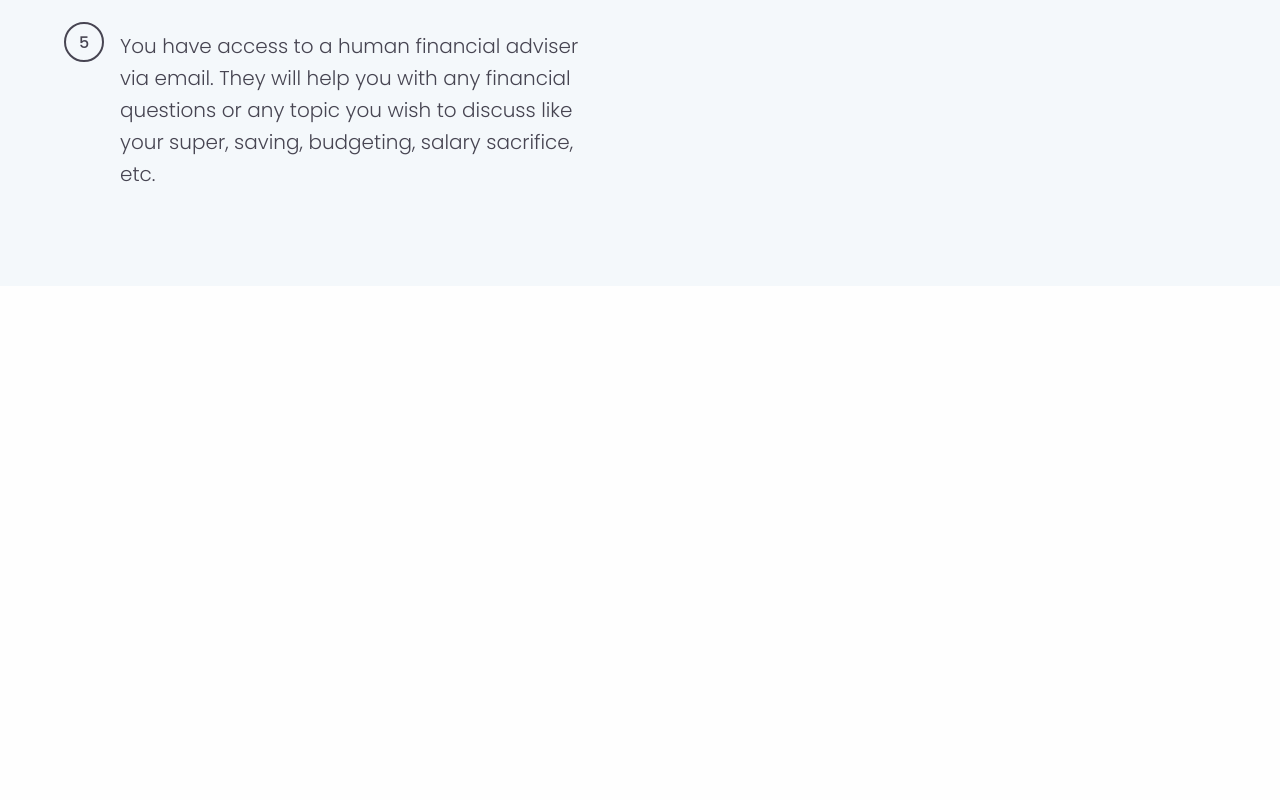
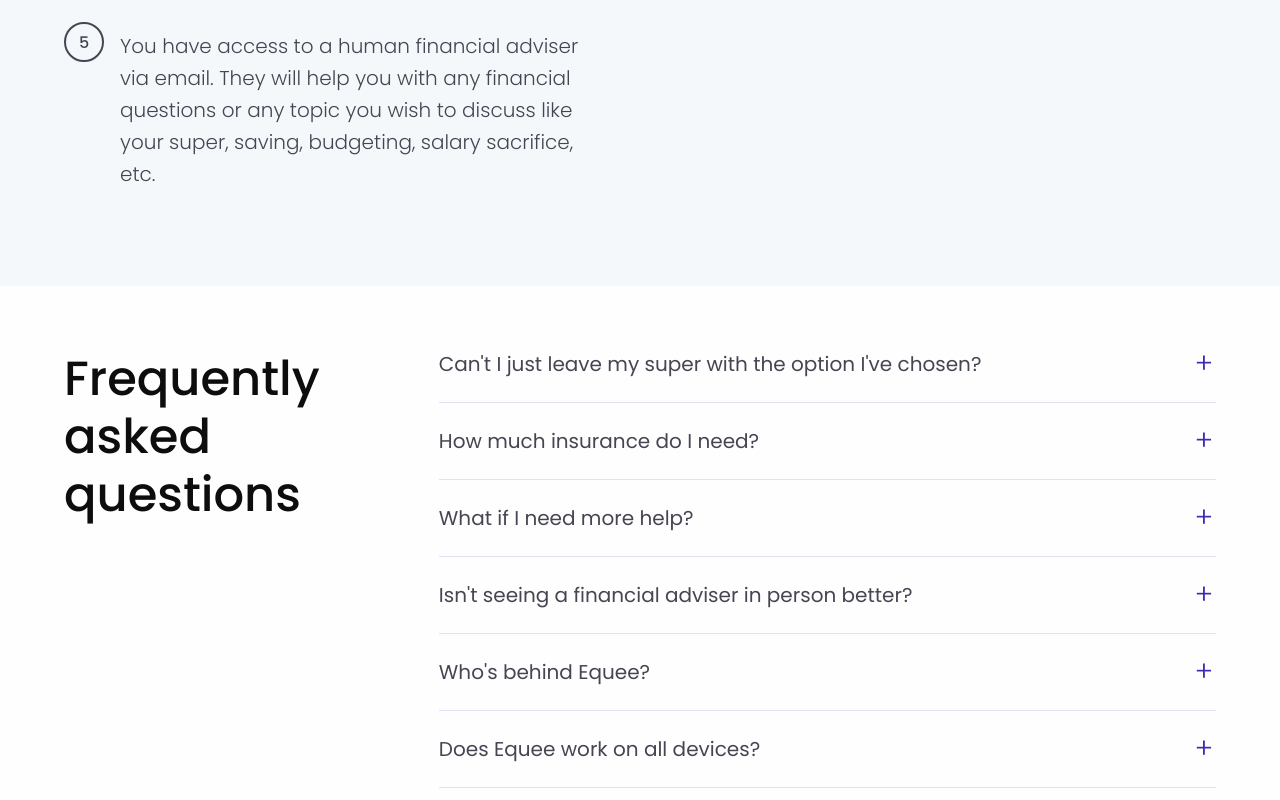
Before and after one commit to arharutyu/equee-public, a React (Vite) app: page / in a window 1280 px wide. Shown: the part 7446-8246 px from the top of the page. Before the commit the page ends 7732 px from the top, so only its background shows below. Built offline with nearby package versions, Linux system fonts and the light colour scheme.

Commit message:
Implemented basic FAQ component parts

```diff
--- /dev/null
+++ b/src/components/10-FAQ/FAQ.css
@@ -0,0 +1,170 @@
+.faq {
+    background-color: var(--color-white);
+    padding: var(--spacing-3xl) 0;
+}
+
+.faq-grid {
+    display: grid;
+    grid-template-columns: 1fr;
+    gap: var(--spacing-2xl);
+}
+
+/* FAQ Header */
+.faq-header .section-title {
+    color: var(--color-black);
+    font-size: var(--font-size-h2);
+    font-weight: 500;
+    line-height: 1.2;
+    margin-bottom: 0;
+}
+
+/* FAQ Items Container */
+.faq-items {
+    display: flex;
+    flex-direction: column;
+    gap: 0;
+}
+
+/* Individual FAQ Item */
+.faq-item {
+    border-bottom: 1px solid var(--color-purple-light);
+    padding: var(--spacing-lg) 0;
+}
+
+.faq-item:first-child {
+    padding-top: 0;
+}
+
+/* FAQ Question Button */
+.faq-question {
+    width: 100%;
+    display: flex;
+    justify-content: space-between;
+    align-items: flex-start;
+    gap: var(--spacing-lg);
+    background: none;
+    border: none;
+    padding: 0;
+    cursor: pointer;
+    text-align: left;
+    font-family: var(--font-family);
+}
+
+.faq-question:hover .faq-question-text {
+    color: var(--color-purple-dark);
+}
+
+.faq-question-text {
+    color: var(--color-grey);
+    font-size: var(--font-size-h5);
+    font-weight: 400;
+    line-height: 1.4;
+    transition: color var(--transition-normal);
+}
+
+/* FAQ Icon */
+.faq-icon {
+    color: var(--color-purple-dark);
+    font-size: 1.75rem;
+    font-weight: 300;
+    line-height: 1;
+    min-width: 24px;
+    text-align: center;
+    transition: transform var(--transition-normal);
+    flex-shrink: 0;
+}
+
+.faq-item-open .faq-icon {
+    transform: rotate(0deg);
+}
+
+/* FAQ Answer */
+.faq-answer {
+    margin-top: var(--spacing-md);
+    padding-right: var(--spacing-3xl);
+    animation: fadeIn 0.3s ease-in-out;
+}
+
+.faq-answer p {
+    color: var(--color-grey);
+    font-size: var(--font-size-p);
+    font-weight: 300;
+    line-height: 1.6;
+    margin-bottom: 0;
+}
+
+@keyframes fadeIn {
+    from {
+        opacity: 0;
+        transform: translateY(-10px);
+    }
+    to {
+        opacity: 1;
+        transform: translateY(0);
+    }
+}
+
+/* Mobile Styles */
+@media (max-width: 768px) {
+    .faq {
+        padding: var(--spacing-2xl) 0;
+    }
+
+    .faq-grid {
+        gap: var(--spacing-xl);
+    }
+
+    .faq-header .section-title {
+        font-size: 2rem;
+        text-align: left;
+    }
+
+    .faq-question-text {
+        font-size: 1.125rem;
+    }
+
+    .faq-answer {
+        padding-right: 0;
+    }
+
+    .faq-answer p {
+        font-size: 1rem;
+    }
+
+    .faq-icon {
+        font-size: 1.5rem;
+    }
+}
+
+/* Desktop Styles */
+@media (min-width: 769px) {
+    .faq-grid {
+        grid-template-columns: 1fr 2fr;
+        gap: var(--spacing-3xl);
+        align-items: flex-start;
+    }
+
+    .faq-header {
+        position: sticky;
+        top: var(--spacing-2xl);
+    }
+
+    .faq-header .section-title {
+        font-size: 2.5rem;
+    }
+
+    .faq-question-text {
+        font-size: 1.25rem;
+    }
+}
+
+/* Large Desktop */
+@media (min-width: 1200px) {
+    .faq-grid {
+        grid-template-columns: 1fr 2.5fr;
+    }
+
+    .faq-header .section-title {
+        font-size: 3rem;
+    }
+}
--- /dev/null
+++ b/src/components/10-FAQ/FAQ.tsx
@@ -0,0 +1,80 @@
+import { useState } from 'react';
+import './FAQ.css';
+
+interface FAQItem {
+    question: string;
+    answer: string;
+}
+
+const faqData: FAQItem[] = [
+    {
+        question: "Can't I just leave my super with the option I've chosen?",
+        answer: "You can but there's a big problem with set and forget super. Things change. Your investment strategy or fund may not always be the right one for you. Fund performance changes. Fees change. Even the people managing your money may change. Equee makes sure you always have the right strategy in place for you. Having the right strategy may mean better returns over the life of the investment and in turn a bigger super balance."
+    },
+    {
+        question: "How much insurance do I need?",
+        answer: "Most Aussies are underinsured but they only find that out when something happens and it's too late. They then realise they aren't covered properly at all. Equee tries to make sure you have the best possible protection at a competitive price. No one likes paying for insurance, but what's worse is being unprotected. It can lead to financial nightmares that can take years to recover from, if ever."
+    },
+    {
+        question: "What if I need more help?",
+        answer: "You have unlimited email access to expert financial advisers to answer your basic questions. If something is more complex, then we will connect you directly with an adviser, at a great rate, who can help you."
+    },
+    {
+        question: "Isn't seeing a financial adviser in person better?",
+        answer: "Great question. If your financial affairs are complex the answer is always yes. But what most people need, and don't get, is to get the basics right. Equee does everything a financial adviser will but for a lot less money out of your pocket. If the advice you require becomes complex, eg. inheritance, family trust, etc. Equee can connect you to a face-to-face- adviser who can help you. Please note that depending on the complexity of the advice required, there may be extra costs."
+    },
+    {
+        question: "Who's behind Equee?",
+        answer: "Equee is the brainchild of two licensed financial advisers that want to help everyone access basic financial advice for their super and insurance needs without paying a large amount of fees that they would normally have to, if they were to go see a financial adviser personally. It's that simple advice at an affordable price from licensed advisers that help you set everything up as well. And once you're a client they look after your super and insurances and can also help you with other basic advice matters such as salary sacrificing into super, budgeting, saving, personal tax (not tax returns)."
+    },
+    {
+        question: "Does Equee work on all devices?",
+        answer: "Yes. If you have any problems support is one email away."
+    }
+];
+
+export const FAQ = () => {
+    const [openIndex, setOpenIndex] = useState<number | null>(null);
+
+    const toggleFAQ = (index: number) => {
+        setOpenIndex(openIndex === index ? null : index);
+    };
+
+    return (
+        <section className="faq section">
+            <div className="container">
+                <div className="faq-grid">
+                    <div className="faq-header">
+                        <h2 className="section-title">
+                            Frequently asked questions
+                        </h2>
+                    </div>
+
+                    <div className="faq-items">
+                        {faqData.map((item, index) => (
+                            <div
+                                key={index}
+                                className={`faq-item ${openIndex === index ? 'faq-item-open' : ''}`}
+                            >
+                                <button
+                                    className="faq-question"
+                                    onClick={() => toggleFAQ(index)}
+                                    aria-expanded={openIndex === index}
+                                >
+                                    <span className="faq-question-text">{item.question}</span>
+                                    <span className="faq-icon">{openIndex === index ? '−' : '+'}</span>
+                                </button>
+
+                                {openIndex === index && (
+                                    <div className="faq-answer">
+                                        <p>{item.answer}</p>
+                                    </div>
+                                )}
+                            </div>
+                        ))}
+                    </div>
+                </div>
+            </div>
+        </section>
+    );
+};
--- a/src/pages/Home.tsx
+++ b/src/pages/Home.tsx
@@ -7,6 +7,7 @@ import {WhyNow} from "../components/7-WhyNow/WhyNow..tsx";
 import {RiskFree} from "../components/6-RiskFree/RiskFree.tsx";
 import {TryNow} from "../components/8-TryNow/TryNow.tsx";
 import {Process} from "../components/9-Process/Process.tsx";
+import {FAQ} from "../components/10-FAQ/FAQ.tsx";
 
 export const Home = () => {
     return (
@@ -20,6 +21,7 @@ export const Home = () => {
             <WhyNow />
             <TryNow />
             <Process />
+            <FAQ />
         </div>
     );
 };
```
